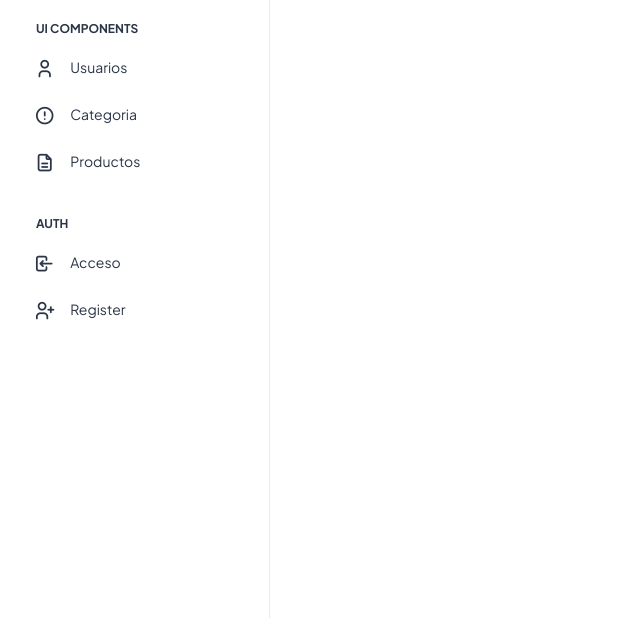
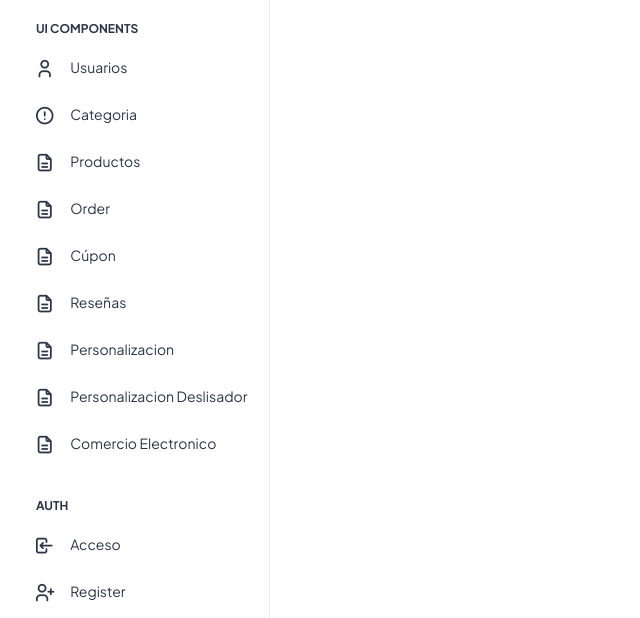
Before and after one commit to MirandaHack1/Integrador_Sexto, a PHP site: template Admin/Views/html/menu.php in a window 1280 px wide. Shown: the part 182-800 px from the top of the page, without its empty margins (0-640 px from the left). Run offline with PHP 8.4, Linux system fonts and the light colour scheme; the template is opened without the code that fills it, so the values that code supplies are empty; the visitor is signed in with stand-in values (Sample User, id 1).

Commit message:
menu completo

```diff
--- a/Admin/Views/html/menu.php
+++ b/Admin/Views/html/menu.php
@@ -62,6 +62,74 @@
           </a>
         </li>
         <!-- /*****************************************************************************************************************************************************************************/
+                                                                                        MENU DE ORDER
+            /*****************************************************************************************************************************************************************************/ -->
+        <li class="sidebar-item">
+          <a class="sidebar-link" href="productos/productos.php" target="base" aria-expanded="false">
+            <span>
+              <i class="ti ti-file-description"></i>
+            </span>
+            <span class="hide-menu">Order</span>
+          </a>
+        </li>
+        <!-- /*****************************************************************************************************************************************************************************/
+                                                                                        MENU DE CUPON
+            /*****************************************************************************************************************************************************************************/ -->
+        <li class="sidebar-item">
+          <a class="sidebar-link" href="productos/productos.php" target="base" aria-expanded="false">
+            <span>
+              <i class="ti ti-file-description"></i>
+            </span>
+            <span class="hide-menu">Cúpon</span>
+          </a>
+        </li>
+
+        <!-- /*****************************************************************************************************************************************************************************/
+                                                                                        MENU DE RESEÑAS
+            /*****************************************************************************************************************************************************************************/ -->
+        <li class="sidebar-item">
+          <a class="sidebar-link" href="productos/productos.php" target="base" aria-expanded="false">
+            <span>
+              <i class="ti ti-file-description"></i>
+            </span>
+            <span class="hide-menu">Reseñas</span>
+          </a>
+        </li>
+        <!-- /*****************************************************************************************************************************************************************************/
+                                                                                        MENU DE PERSONALIZACION
+            /*****************************************************************************************************************************************************************************/ -->
+        <li class="sidebar-item">
+          <a class="sidebar-link" href="productos/productos.php" target="base" aria-expanded="false">
+            <span>
+              <i class="ti ti-file-description"></i>
+            </span>
+            <span class="hide-menu">Personalizacion</span>
+          </a>
+        </li>
+
+        <!-- /*****************************************************************************************************************************************************************************/
+                                                                                        MENU DE PERSONALIZACION
+            /*****************************************************************************************************************************************************************************/ -->
+        <li class="sidebar-item">
+          <a class="sidebar-link" href="productos/productos.php" target="base" aria-expanded="false">
+            <span>
+              <i class="ti ti-file-description"></i>
+            </span>
+            <span class="hide-menu">Personalizacion Deslisador</span>
+          </a>
+        </li>
+        <!-- /*****************************************************************************************************************************************************************************/
+                                                                                        MENU DE DIRECION PAGINA WEB
+            /*****************************************************************************************************************************************************************************/ -->
+        <li class="sidebar-item">
+          <a class="sidebar-link" href="productos/productos.php" target="base" aria-expanded="false">
+            <span>
+              <i class="ti ti-file-description"></i>
+            </span>
+            <span class="hide-menu">Comercio Electronico</span>
+          </a>
+        </li>
+        <!-- /*****************************************************************************************************************************************************************************/
                                                                                         MENU DE ACCESSO Y REGISTRAR
             /*****************************************************************************************************************************************************************************/ -->
         <li class="nav-small-cap">
```
